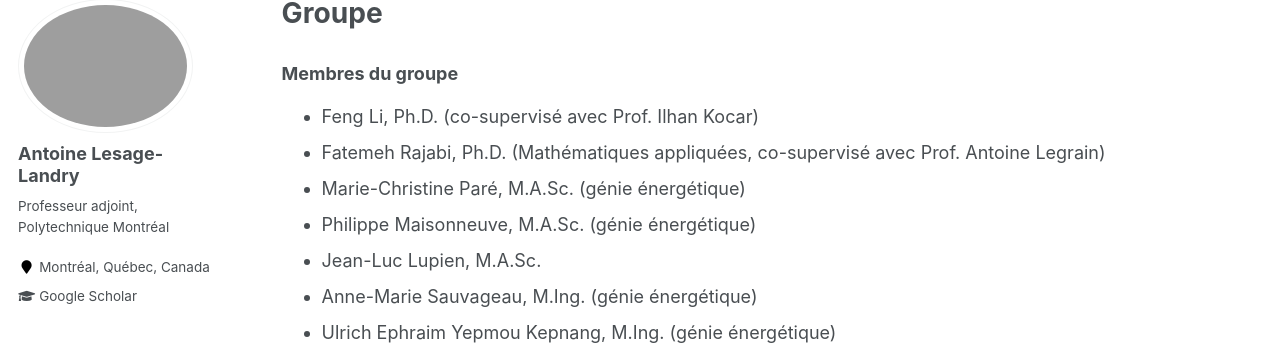
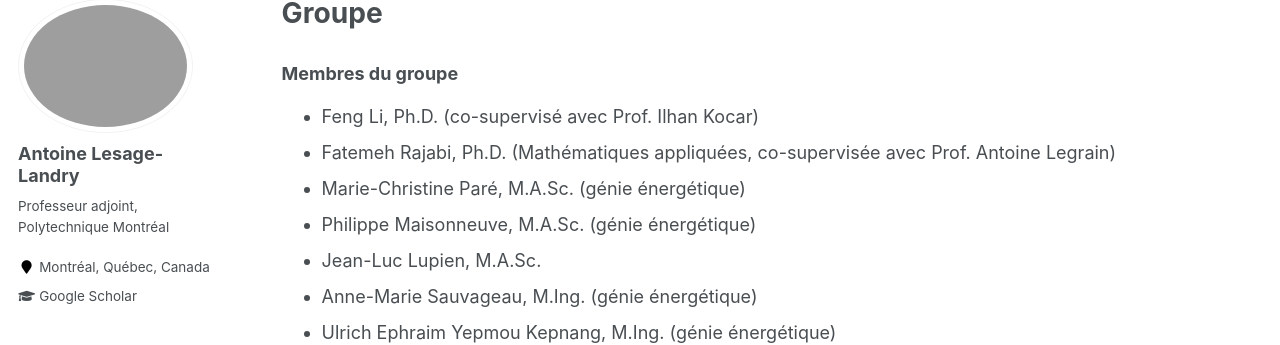
Before and after one commit to alesagelandry/fr, a Jekyll site: the page built from _pages/group.html, in a window 1280 px wide. Shown: the part 119-464 px from the top of the page. Built offline with Jekyll 4.4.1, drawn with Linux system fonts in a browser that asks for light colours.

Commit message:
Update group.html

```diff
--- a/_pages/group.html
+++ b/_pages/group.html
@@ -13,7 +13,7 @@ author_profile: true
 
 
 <li>Feng Li, Ph.D. (co-supervisé avec Prof. Ilhan Kocar) </li>
-<li>Fatemeh Rajabi, Ph.D. (Mathématiques appliquées, co-supervisé avec Prof. Antoine Legrain)</li>
+<li>Fatemeh Rajabi, Ph.D. (Mathématiques appliquées, co-supervisée avec Prof. Antoine Legrain)</li>
 <li>Marie-Christine Paré, M.A.Sc. (génie énergétique) </li>
 <li>Philippe Maisonneuve, M.A.Sc. (génie énergétique) </li>
 <li>Jean-Luc Lupien, M.A.Sc. </li>
```
